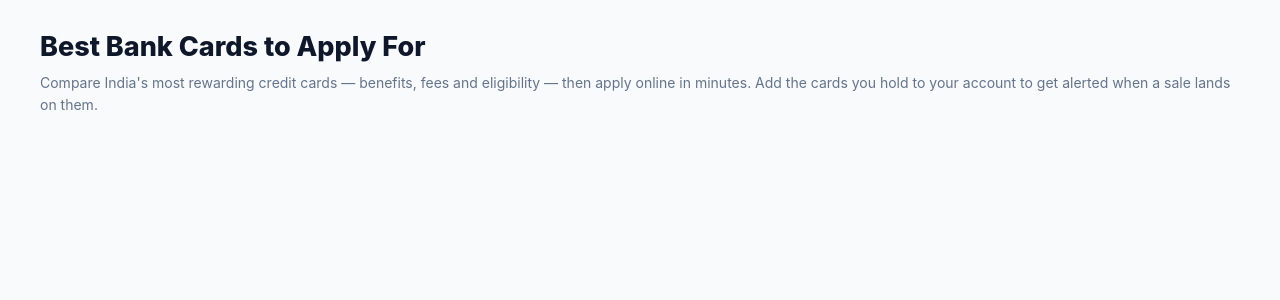
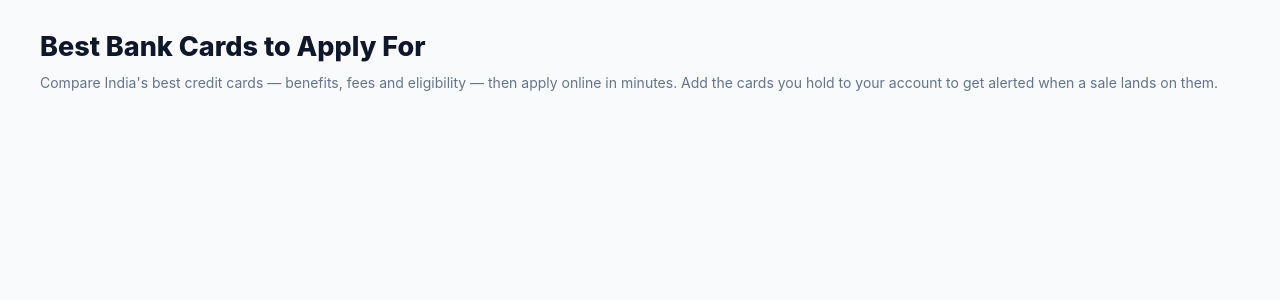
Before and after one commit to gaganggoyal/indiaoffers, a Node server app: template src/views/cards.ejs in a window 1280 px wide. Shown: the part 96-396 px from the top of the page. Run offline with Node 20, Linux system fonts and the light colour scheme; the template is opened without the code that fills it, so the values that code supplies are empty; some libraries are stand-ins or nearby versions.

Commit message:
Neutral copy on /cards page and meta (drop rewards/cashback wording)

```diff
--- a/src/routes/pages.js
+++ b/src/routes/pages.js
@@ -343,7 +343,7 @@ router.get('/cards', async (req, res, next) => {
     const cards = await db.query('SELECT * FROM bank_cards WHERE is_active = 1 ORDER BY is_featured DESC, sort_order ASC');
     res.render('cards', {
       title: 'Best Credit Cards in India — Compare & Apply Online — IndiaOffers.in',
-      meta: { description: 'Compare the best credit cards for shopping, cashback, travel and dining. See benefits, fees, eligibility and apply online in minutes.' },
+      meta: { description: 'Compare the best credit cards for shopping, travel, UPI and everyday spends. See benefits, fees, eligibility and apply online in minutes.' },
       cards: cards.map(c => ({ ...c, benefitsList: parseJson(c.benefits) }))
     });
   } catch (err) { next(err); }
--- a/src/views/cards.ejs
+++ b/src/views/cards.ejs
@@ -4,7 +4,7 @@
 <section class="wrap">
   <div class="page-head">
     <h1>Best Bank Cards to Apply For</h1>
-    <p>Compare India's most rewarding credit cards — benefits, fees and eligibility — then apply online in minutes. Add the cards you hold to your account to get alerted when a sale lands on them.</p>
+    <p>Compare India's best credit cards — benefits, fees and eligibility — then apply online in minutes. Add the cards you hold to your account to get alerted when a sale lands on them.</p>
   </div>
 
   <div class="card-grid">
```
